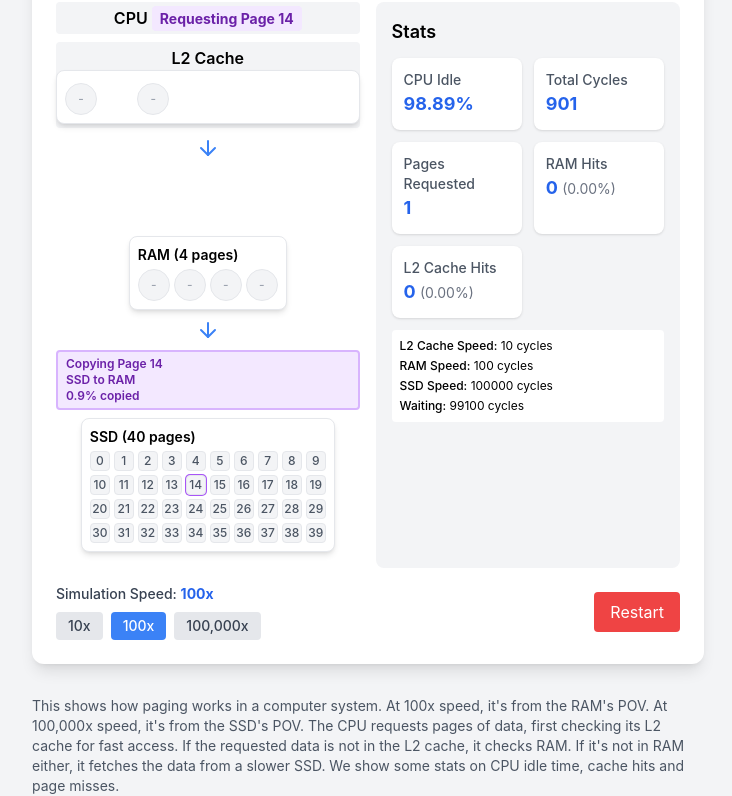
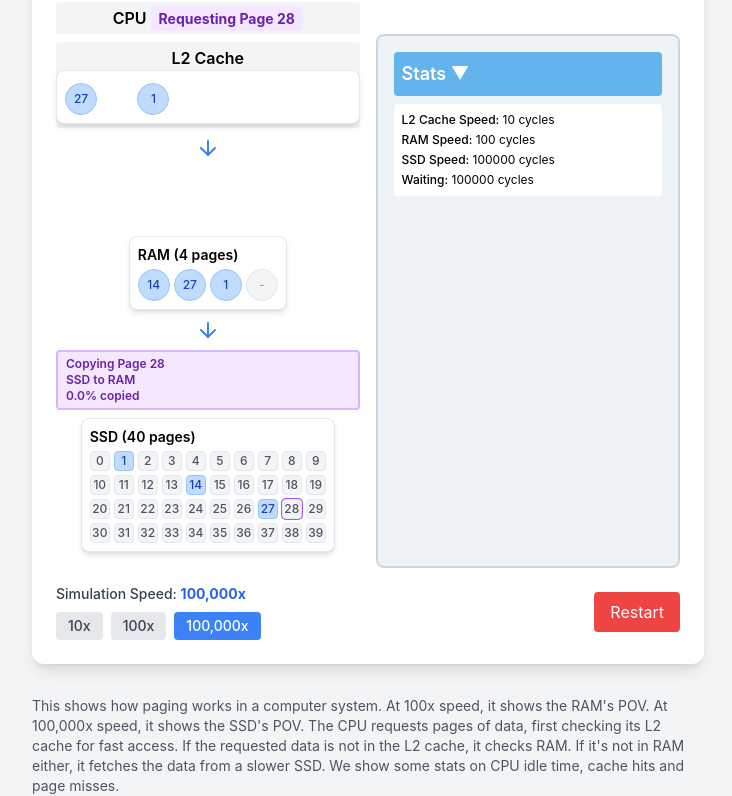
Before and after one commit to shivag/cs145, a plain HTML site: page paging.html in a window 1280 px wide. Shown: the part 70-866 px from the top of the page, without its empty margins (272-1004 px from the left). Drawn offline with nearby package versions, Linux system fonts and the light colour scheme.

Commit message:
UI fixes

```diff
--- a/paging.html
+++ b/paging.html
@@ -3,7 +3,7 @@
 <head>
     <meta charset="UTF-8">
     <meta name="viewport" content="width=device-width, initial-scale=1.0">
-    <title>Memory Hierarchy Simulation</title>
+    <title>Paging Simulation for cs145</title>
     <script src="https://cdn.tailwindcss.com"></script>
     <script src="https://cdnjs.cloudflare.com/ajax/libs/lucide/0.263.1/umd/lucide.min.js"></script>
     <style>
@@ -22,6 +22,26 @@
             display: flex;
             flex-direction: column;
             justify-content: center;
+        }
+        .stats-box {
+            background-color: #edf2f7;
+            border: 2px solid #cbd5e0;
+            padding: 1rem;
+            border-radius: 0.5rem;
+            margin-top: 2rem; /* Increased margin for separation */
+        }
+        .stats-box h3 {
+            background-color: #63b3ed;
+            color: white;
+            padding: 0.5rem;
+            border-radius: 0.25rem;
+            cursor: pointer;
+        }
+        .hidden-content {
+            display: none;
+        }
+        .visible-content {
+            display: grid;
         }
     </style>
 </head>
@@ -48,12 +68,13 @@
             ramHits: 0,
             l2Hits: 0
         };
-        let speed = 100;
+        let speed = 100000;
         let waitCycles = 0;
         let isWaiting = false;
         let currentRequest = null;
         let requestSource = null;
         let copyProgress = 0;
+        let statsVisible = false; // Track whether the stats box is open or closed
 
         const speedOptions = [
             { label: '10x', value: 10 },
@@ -185,8 +206,8 @@
             const app = document.getElementById('app');
             app.innerHTML = `
                 <div class="flex justify-between items-center mb-4">
-                    <h2 class="text-2xl font-bold text-gray-800">Memory Hierarchy Simulation</h2>
-                    <div class="text-lg font-semibold text-blue-600">${formatCycles(stats.totalCycles)} cycles</div>
+                    <h2 class="text-2xl font-bold text-gray-800">Paging Simulation for cs145</h2>
+                    <div class="text-2xl font-bold text-blue-600">${formatCycles(stats.totalCycles)} cycles</div>
                 </div>
 
                 <div class="flex gap-4">
@@ -210,9 +231,11 @@
                             ${SSDComponent(TOTAL_PAGES, ramPages)}
                         </div>
                     </div>
-                    <div class="w-1/2 bg-gray-100 p-4 rounded-lg space-y-3">
-                        <h3 class="font-semibold text-lg mb-2">Stats</h3>
-                        <div class="grid grid-cols-2 gap-3 text-sm">
+
+                    <!-- Stats Section -->
+                    <div class="w-1/2 stats-box">
+                        <h3 class="font-semibold text-lg mb-2 cursor-pointer" onclick="toggleStats()">Stats &#9660;</h3>
+                        <div id="statsContent" class="${statsVisible ? 'visible-content' : 'hidden-content'} grid-cols-2 gap-3 text-sm">
                             <div class="bg-white p-3 rounded-lg shadow">
                                 <div class="font-medium text-gray-600">CPU Idle</div>
                                 <div class="text-lg font-bold text-blue-600">${getCPUIdlePercentage().toFixed(2)}%</div>
@@ -244,7 +267,7 @@
                                 </div>
                             </div>
                         </div>
-                        <div class="text-xs space-y-1 bg-white p-2 rounded">
+                        <div class="text-xs space-y-1 bg-white p-2 rounded mt-2">
                             <div><span class="font-medium">L2 Cache Speed:</span> ${L2_SPEED} cycles</div>
                             <div><span class="font-medium">RAM Speed:</span> ${RAM_SPEED} cycles</div>
                             <div><span class="font-medium">SSD Speed:</span> ${SSD_SPEED} cycles</div>
@@ -307,13 +330,22 @@
             render();
         }
 
+        function toggleStats() {
+            statsVisible = !statsVisible;
+            render();
+        }
+
+        // Initialize the stats as open
+        document.addEventListener('DOMContentLoaded', () => {
+            render();
+        });
+
         setInterval(simulateStep, 500);
-        render();
     </script>
 
         <!-- Description Box -->
         <div class="mt-8 text-sm text-gray-600 max-w-2xl">
-            This shows how paging works in a computer system. At 100x speed, it's from the RAM's POV. At 100,000x speed, it's from the SSD's POV. The CPU requests pages of data, first checking its L2 cache for fast access. If the requested data is not in the L2 cache, it checks RAM. If it's not in RAM either, it fetches the data from a slower SSD. We show some stats on CPU idle time, cache hits and page misses.
+            This shows how paging works in a computer system. At 100x speed, it shows the RAM's POV. At 100,000x speed, it shows the SSD's POV. The CPU requests pages of data, first checking its L2 cache for fast access. If the requested data is not in the L2 cache, it checks RAM. If it's not in RAM either, it fetches the data from a slower SSD. We show some stats on CPU idle time, cache hits and page misses.
         </div>
     </div>
 </body>
```
Also changed, not shown: micro.html (+2 -1 lines).
